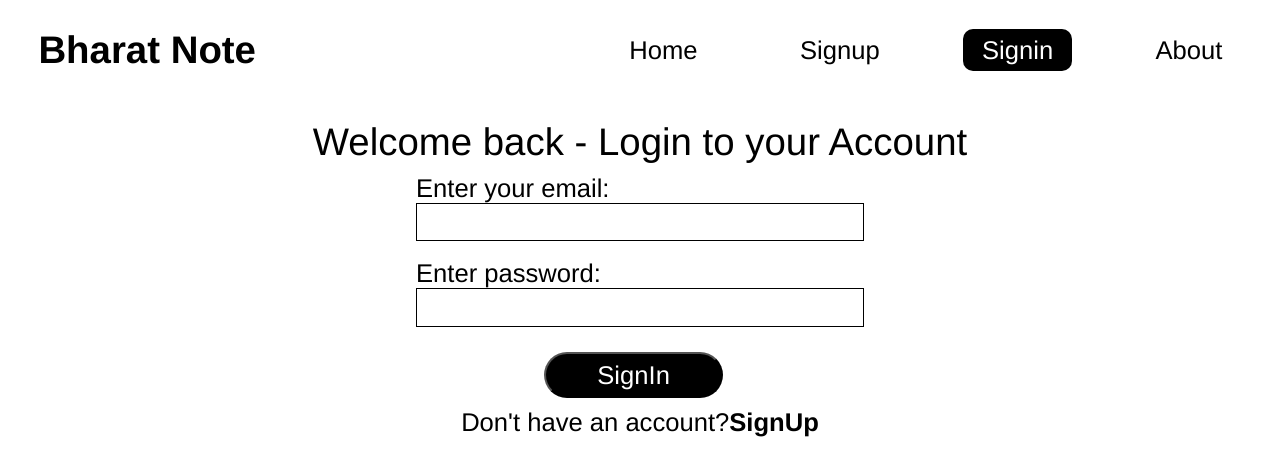
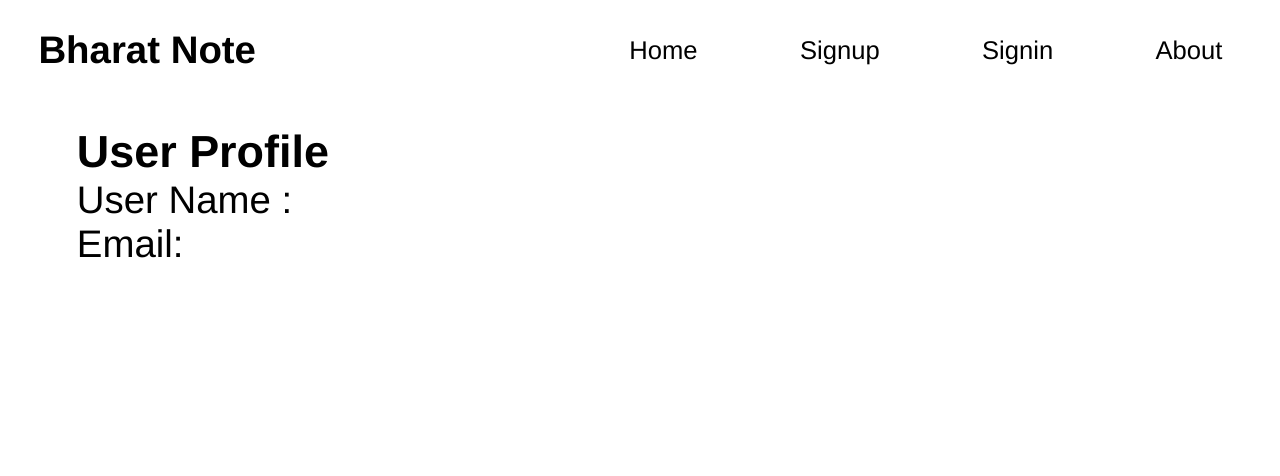
Before and after one commit to BharateshPoojary/notebook-app, a React (Vite) app: page /Profile in a window 1280 px wide. Before the commit this address led to /Signin. Shown: the top 476 px of the page. Built offline with nearby package versions, Linux system fonts and the light colour scheme; no server answers.

Commit message:
refactored profile page

```diff
--- a/src/App.jsx
+++ b/src/App.jsx
@@ -9,7 +9,7 @@ const App = () => {
             <NoteState>{/*3 . NoteState is the component to which we are passing navbar and outlet as prop. Wrapping up this component so that it can access the  contexts state */}
                 <Navbar />
                 <Outlet />
-                {/* tells react router where to render child components inside a parent route here our parent route is App  */}
+                {/* tells react router where  to render child components  and which one to rnderinside a parent route here our parent route is App  */}
             </NoteState>
         </div>
     )
--- a/src/components/Profile.jsx
+++ b/src/components/Profile.jsx
@@ -6,7 +6,7 @@ const Profile = () => {
     const [username, setUsername] = useState('');
     const [useremail, setUseremail] = useState('');
 
-    useEffect(() => {
+
     if (localStorage.getItem('auth-token')) {
         const profileurl = import.meta.env.VITE_PROFILE_URL;
         const handleProfile = async () => {
@@ -25,7 +25,7 @@ const Profile = () => {
     } else {
         navigate('/Signin')
     }
-    }, [])
+
     return (
         <div className='profilecontainer'>
             <h3>User Profile</h3>
--- a/src/components/SignUp.jsx
+++ b/src/components/SignUp.jsx
@@ -8,7 +8,7 @@ const About = () => {
     const [email, setEmail] = useState("");
     const [password, setPassword] = useState("");
     const [cpassword, setCpassword] = useState("");
-    const notecontext = useContext(noteContext);
+    const notecontext = useContext(noteContext);//accepts the current context as argument and returns the context value
     const { alert } = notecontext;
     const handleSignup = async (e) => {
         e.preventDefault();
@@ -21,7 +21,7 @@ const About = () => {
             })
             const jsonresponse = await signupresponse.json();
             if (jsonresponse.success) {
-                localStorage.setItem('auth-token', jsonresponse.authtoken);
+                localStorage.setItem('auth-token', jsonresponse.authtoken);//getting token from db and storing it in local storage
                 alert("Account created successfully", 'success');
                 navigate('/');
             } else if (jsonresponse.error) {
```
Lines whose indentation alone changed are shown as unchanged.
